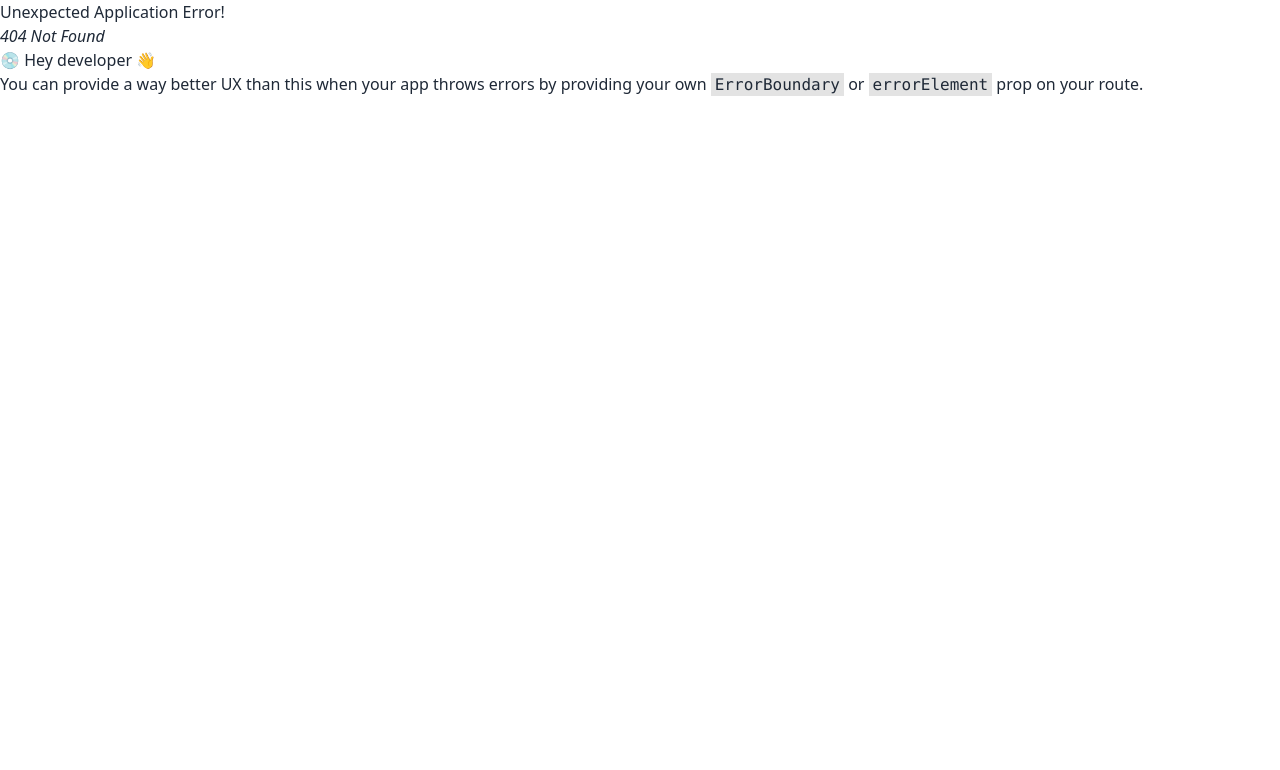
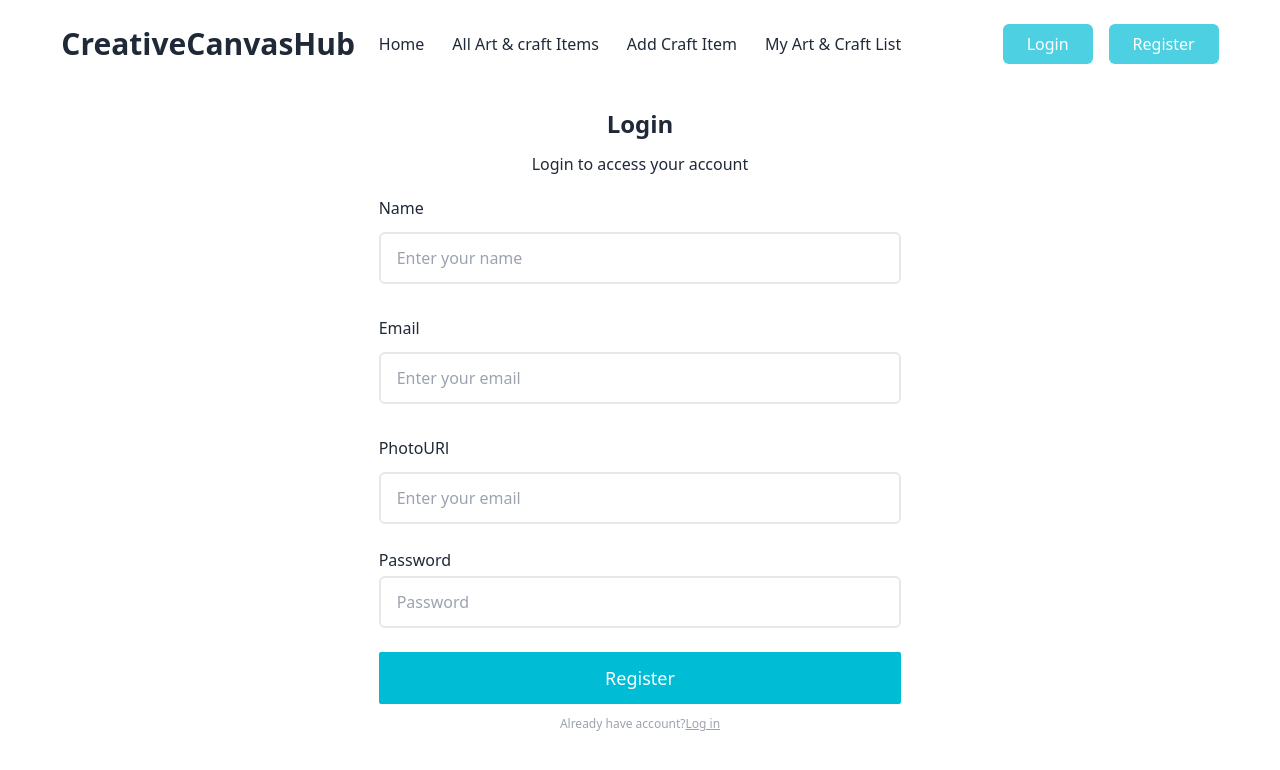
Before and after one commit to RakibHossen678/CreativeCanvasHub-Client, a React (Vite) app: page /register in a window 1280 px wide. Before the commit this address had no page. Shown: the top 770 px of the page. Built offline with nearby package versions, Linux system fonts and the light colour scheme.

Commit message:
added login and register page

```diff
--- a/src/Components/Banner/Banner.css
+++ b/src/Components/Banner/Banner.css
@@ -1,20 +1,20 @@
 .slide1{
     background-image:linear-gradient(to bottom right, rgba(25, 24, 24, 0.233), rgba(13, 13, 13, 0.612)), url(../../assets/art1.jpg);
-    max-height: 600px;
+    /* min-height: 600px; */
     width: 100%;
 }
 .slide2{
     background-image:linear-gradient(to bottom right, rgba(25, 24, 24, 0.233), rgba(13, 13, 13, 0.612)), url(../../assets/art2.jpg);
-    max-height: 600px;
+    /* max-height: 600px; */
     width: 100%;
 }
 .slide3{
     background-image:linear-gradient(to bottom right, rgba(25, 24, 24, 0.233), rgba(13, 13, 13, 0.612)), url(../../assets/art3.jpg);
-    max-height: 600px;
+    /* max-height: 600px; */
     width: 100%;
 }
 .slide4{
     background-image:linear-gradient(to bottom right, rgba(25, 24, 24, 0.233), rgba(13, 13, 13, 0.612)), url(../../assets/art4.png);
-    max-height: 600px;
+    /* max-height: 600px; */
     width: 100%;
 }
--- a/src/Components/Banner/Banner.jsx
+++ b/src/Components/Banner/Banner.jsx
@@ -7,7 +7,7 @@
   return (
     <div>
       <Swiper loop={true} pagination={true} modules={[Pagination]} className="mySwiper">
-        <SwiperSlide className="slide1 rounded-lg bg-cover bg-center">
+        <SwiperSlide className="slide1 max-h-[600px] lg:min-h-[600px] rounded-lg bg-cover bg-center">
         <div className=" flex flex-col justify-center items-center text-white text-center py-52 space-y-4">
             <h1
               className="text-5xl font-semibold "
@@ -23,7 +23,7 @@
             </p>
           </div>
         </SwiperSlide>
-        <SwiperSlide className="slide2 rounded-lg bg-cover bg-center">
+        <SwiperSlide className="slide2 max-h-[600px]   rounded-lg bg-cover bg-center">
         <div className=" flex flex-col justify-center items-center text-white text-center py-52 space-y-4">
             <h1
               className="text-5xl max-w-2xl font-semibold "
@@ -39,7 +39,7 @@
             </p>
           </div>
         </SwiperSlide>
-        <SwiperSlide className="slide3 rounded-lg bg-cover bg-center">
+        <SwiperSlide className="slide3 max-h-[600px] rounded-lg bg-cover bg-center">
         <div className=" flex flex-col justify-center items-center text-white text-center py-52 space-y-4">
             <h1
               className="text-5xl max-w-2xl font-semibold "
@@ -55,7 +55,7 @@
             </p>
           </div>
         </SwiperSlide>
-        <SwiperSlide className="slide4 rounded-lg bg-cover bg-center">
+        <SwiperSlide className="slide4 max-h-[600px] rounded-lg bg-cover bg-center">
         <div className=" flex flex-col justify-center items-center text-white text-center py-52 space-y-4">
             <h1
               className="text-5xl max-w-2xl font-semibold "
--- a/src/Components/Header.jsx
+++ b/src/Components/Header.jsx
@@ -1,5 +1,5 @@
 
-import { NavLink } from "react-router-dom";
+import { Link, NavLink } from "react-router-dom";
 
 const Header = () => {
   const links = (
@@ -16,7 +16,7 @@
           <a>Home</a>
         </li>
       </NavLink>
-      <NavLink to='allCraft' className={({ isActive }) =>
+      <NavLink to='/allCraft' className={({ isActive }) =>
           isActive
             ? "text-[#00BCD4] border-[#00BCD4] border-2 px-2 py-1 rounded-lg"
             : "font bold"
@@ -79,8 +79,8 @@
         <ul className=" space-x-7 menu-horizontal px-1">{links}</ul>
       </div>
       <div className="navbar-end space-x-4">
-        <a className="px-4 py-1  rounded-md bg-[#4DD0E1]">Login</a>
-        <a className=" px-4 py-1 rounded-md bg-[#4DD0E1]">Register</a>
+        <Link to='/login' className="px-6 py-2 text-white rounded-md bg-[#4DD0E1]">Login</Link>
+        <Link to='/register' className=" px-6 text-white py-2 rounded-md bg-[#4DD0E1]">Register</Link>
       </div>
     </div>
   );
--- /dev/null
+++ b/src/Components/Login.jsx
@@ -0,0 +1,89 @@
+import { Link } from "react-router-dom";
+
+const Login = () => {
+  return (
+    <div className="w-6/12 mx-auto">
+      <div className="w-full p-8 space-y-3 rounded-xl ">
+        <h1 className="text-2xl font-bold text-center">Login</h1>
+        <h1 className="text-center">Login to access your account</h1>
+        <form noValidate="" action="" className="space-y-6">
+          <div className="space-y-1 ">
+            <label htmlFor="username" className="block py-2">
+              Email
+            </label>
+            <input
+              type="email"
+              name="email"
+              id="email"
+              placeholder="Enter your email"
+              className="w-full border-2 outline-none px-4 py-3 rounded-md "
+            />
+          </div>
+          <div className="space-y-1 ">
+            <label htmlFor="password" className="block ">
+              Password
+            </label>
+            <input
+              type="password"
+              name="password"
+              id="password"
+              placeholder="Password"
+              className="w-full px-4 py-3 rounded-md border-2 outline-none"
+            />
+
+          </div>
+          <button className="block w-full p-3 text-center rounded-sm text-white text-lg bg-[#00BCD4]">
+            Sign in
+          </button>
+        </form>
+        <div className="flex items-center pt-4 space-x-1">
+          <div className="flex-1 h-px sm:w-16 bg-gray-700"></div>
+          <p className="px-3 text-sm text-gray-400">
+            Login with social accounts
+          </p>
+          <div className="flex-1 h-px sm:w-16 bg-gray-700"></div>
+        </div>
+        <div className="flex justify-center space-x-4">
+          <button aria-label="Log in with Google" className="p-3 rounded-sm">
+            <svg
+              xmlns="http://www.w3.org/2000/svg"
+              viewBox="0 0 32 32"
+              className="w-5 h-5 fill-current"
+            >
+              <path d="M16.318 13.714v5.484h9.078c-0.37 2.354-2.745 6.901-9.078 6.901-5.458 0-9.917-4.521-9.917-10.099s4.458-10.099 9.917-10.099c3.109 0 5.193 1.318 6.38 2.464l4.339-4.182c-2.786-2.599-6.396-4.182-10.719-4.182-8.844 0-16 7.151-16 16s7.156 16 16 16c9.234 0 15.365-6.49 15.365-15.635 0-1.052-0.115-1.854-0.255-2.651z"></path>
+            </svg>
+          </button>
+          <button aria-label="Log in with Twitter" className="p-3 rounded-sm">
+            <svg
+              xmlns="http://www.w3.org/2000/svg"
+              viewBox="0 0 32 32"
+              className="w-5 h-5 fill-current"
+            >
+              <path d="M31.937 6.093c-1.177 0.516-2.437 0.871-3.765 1.032 1.355-0.813 2.391-2.099 2.885-3.631-1.271 0.74-2.677 1.276-4.172 1.579-1.192-1.276-2.896-2.079-4.787-2.079-3.625 0-6.563 2.937-6.563 6.557 0 0.521 0.063 1.021 0.172 1.495-5.453-0.255-10.287-2.875-13.52-6.833-0.568 0.964-0.891 2.084-0.891 3.303 0 2.281 1.161 4.281 2.916 5.457-1.073-0.031-2.083-0.328-2.968-0.817v0.079c0 3.181 2.26 5.833 5.26 6.437-0.547 0.145-1.131 0.229-1.724 0.229-0.421 0-0.823-0.041-1.224-0.115 0.844 2.604 3.26 4.5 6.14 4.557-2.239 1.755-5.077 2.801-8.135 2.801-0.521 0-1.041-0.025-1.563-0.088 2.917 1.86 6.36 2.948 10.079 2.948 12.067 0 18.661-9.995 18.661-18.651 0-0.276 0-0.557-0.021-0.839 1.287-0.917 2.401-2.079 3.281-3.396z"></path>
+            </svg>
+          </button>
+          <button aria-label="Log in with GitHub" className="p-3 rounded-sm">
+            <svg
+              xmlns="http://www.w3.org/2000/svg"
+              viewBox="0 0 32 32"
+              className="w-5 h-5 fill-current"
+            >
+              <path d="M16 0.396c-8.839 0-16 7.167-16 16 0 7.073 4.584 13.068 10.937 15.183 0.803 0.151 1.093-0.344 1.093-0.772 0-0.38-0.009-1.385-0.015-2.719-4.453 0.964-5.391-2.151-5.391-2.151-0.729-1.844-1.781-2.339-1.781-2.339-1.448-0.989 0.115-0.968 0.115-0.968 1.604 0.109 2.448 1.645 2.448 1.645 1.427 2.448 3.744 1.74 4.661 1.328 0.14-1.031 0.557-1.74 1.011-2.135-3.552-0.401-7.287-1.776-7.287-7.907 0-1.751 0.62-3.177 1.645-4.297-0.177-0.401-0.719-2.031 0.141-4.235 0 0 1.339-0.427 4.4 1.641 1.281-0.355 2.641-0.532 4-0.541 1.36 0.009 2.719 0.187 4 0.541 3.043-2.068 4.381-1.641 4.381-1.641 0.859 2.204 0.317 3.833 0.161 4.235 1.015 1.12 1.635 2.547 1.635 4.297 0 6.145-3.74 7.5-7.296 7.891 0.556 0.479 1.077 1.464 1.077 2.959 0 2.14-0.020 3.864-0.020 4.385 0 0.416 0.28 0.916 1.104 0.755 6.4-2.093 10.979-8.093 10.979-15.156 0-8.833-7.161-16-16-16z"></path>
+            </svg>
+          </button>
+        </div>
+        <p className="text-xs text-center sm:px-6 text-gray-400">
+          Don't have an account?
+          <Link to='/register'
+            rel="noopener noreferrer"
+
+          >
+            Register
+          </Link>
+        </p>
+      </div>
+    </div>
+  );
+};
+
+export default Login;
--- /dev/null
+++ b/src/Components/Register.jsx
@@ -0,0 +1,80 @@
+import { Link } from "react-router-dom";
+
+const Register = () => {
+  return (
+    <div className="w-6/12 mx-auto">
+      <div className="w-full p-8 space-y-3 rounded-xl ">
+        <h1 className="text-2xl font-bold text-center">Login</h1>
+        <h1 className="text-center">Login to access your account</h1>
+        <form noValidate="" action="" className="space-y-6">
+          <div className="space-y-1 ">
+            <label htmlFor="username" className="block py-2">
+              Name
+            </label>
+            <input
+              type="text"
+              name="name"
+              id="name"
+              placeholder="Enter your name"
+              className="w-full border-2 outline-none px-4 py-3 rounded-md "
+            />
+          </div>
+          <div className="space-y-1 ">
+            <label htmlFor="username" className="block py-2">
+              Email
+            </label>
+            <input
+              type="email"
+              name="email"
+              id="email"
+              placeholder="Enter your email"
+              className="w-full border-2 outline-none px-4 py-3 rounded-md "
+            />
+          </div>
+          <div className="space-y-1 ">
+            <label htmlFor="username" className="block py-2">
+              PhotoURl
+            </label>
+            <input
+              type="test"
+              name="photo"
+              id="photo"
+              placeholder="Enter your email"
+              className="w-full border-2 outline-none px-4 py-3 rounded-md "
+            />
+          </div>
+          <div className="space-y-1 ">
+            <label htmlFor="password" className="block ">
+              Password
+            </label>
+            <input
+              type="password"
+              name="password"
+              id="password"
+              placeholder="Password"
+              className="w-full px-4 py-3 rounded-md border-2 outline-none"
+            />
+          </div>
+          <button className="block w-full p-3 text-center rounded-sm text-white text-lg bg-[#00BCD4]">
+            Register
+          </button>
+        </form>
+
+
+        <p className="text-xs text-center sm:px-6 text-gray-400">
+          Already have  account?
+          <Link
+            to="/login"
+            rel="noopener noreferrer"
+            href="#"
+            className="underline "
+          >
+            Log in
+          </Link>
+        </p>
+      </div>
+    </div>
+  );
+};
+
+export default Register;
--- /dev/null
+++ b/src/Pages/AddCraft.jsx
@@ -0,0 +1,11 @@
+
+
+const AddCraft = () => {
+    return (
+        <div>
+            <h1>add</h1>
+        </div>
+    );
+};
+
+export default AddCraft;
--- /dev/null
+++ b/src/Pages/AllCraft.jsx
@@ -0,0 +1,11 @@
+
+
+const AllCraft = () => {
+    return (
+        <div>
+            <h1>allCraft</h1>
+        </div>
+    );
+};
+
+export default AllCraft;
--- /dev/null
+++ b/src/Pages/MyCraft.jsx
@@ -0,0 +1,11 @@
+
+
+const MyCraft = () => {
+    return (
+        <div>
+            <h1>my craft</h1>
+        </div>
+    );
+};
+
+export default MyCraft;
--- /dev/null
+++ b/src/Provider/AuthProvider.jsx
@@ -0,0 +1,17 @@
+import { createContext, useState } from "react";
+
+export const AuthContext=createContext()
+const AuthProvider = ({children}) => {
+    const [user,setUser]=useState(null)
+
+    const AuthInfo={
+        user
+    }
+    return (
+        <AuthContext.Provider value={AuthInfo}>
+            {children}
+        </AuthContext.Provider>
+    );
+};
+
+export default AuthProvider;
```
Also changed, not shown: src/main.jsx (+33 -5 lines).
